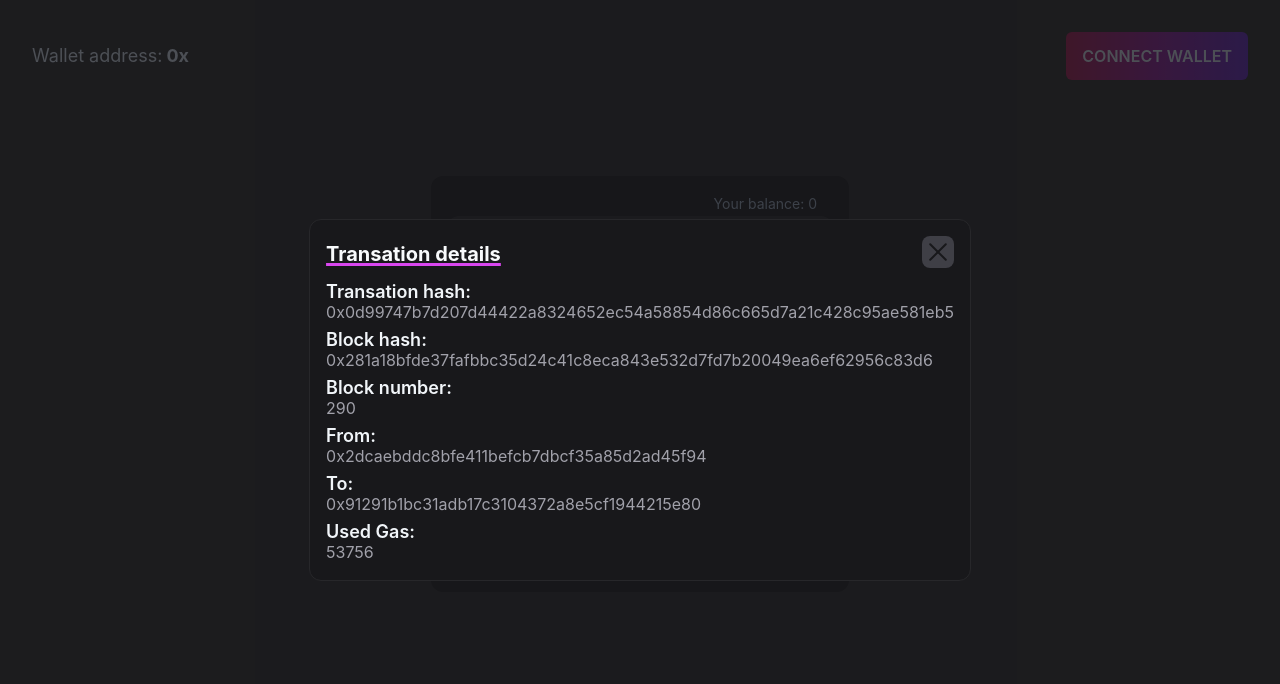
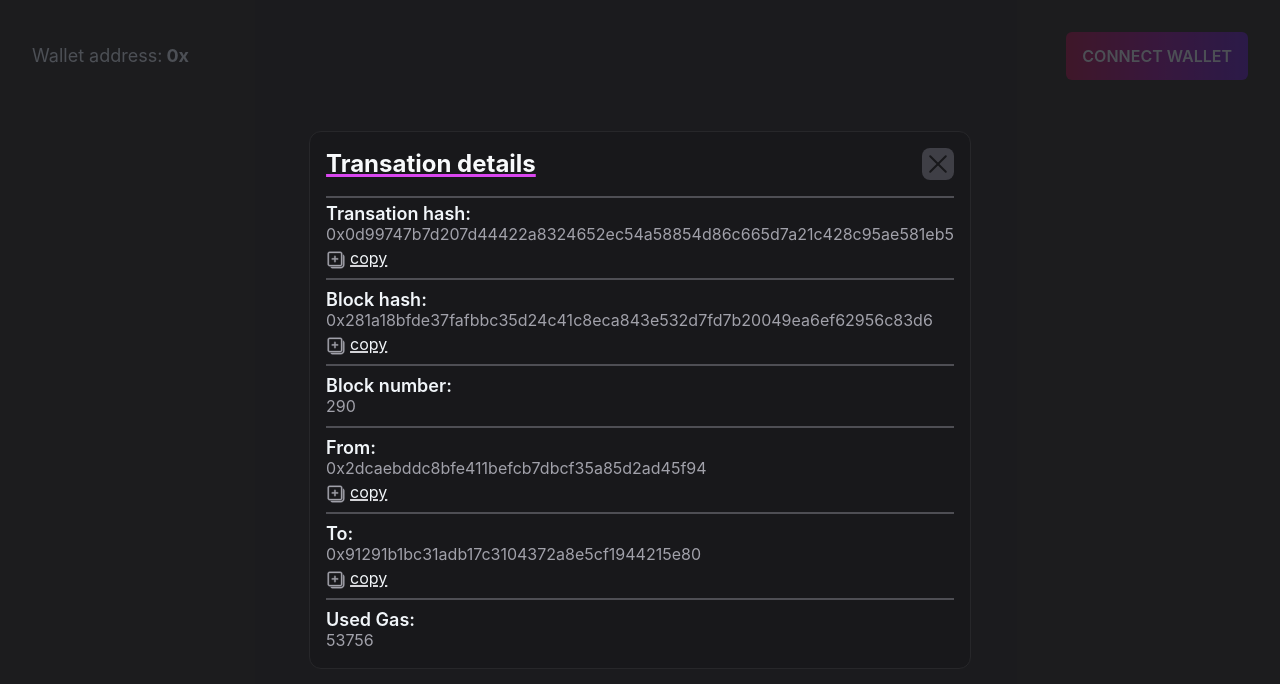
Before and after one commit to anteqkois/ANQSwap, a React (Create React App) app in the folder client/: page / in a window 1280 px wide. Shown: the top 684 px of the page. Built offline with nearby package versions, Linux system fonts and the light colour scheme.

Commit message:
first view of transation

```diff
--- a/client/src/components/Swap.jsx
+++ b/client/src/components/Swap.jsx
@@ -11,6 +11,7 @@ import InputFrom from "./InputFrom";
 import InputTo from "./InputTo";
 import PredirectFromOneInfo from "./PredirectFromOneInfo";
 import { ReactComponent as Metamask } from "../assets/metamask.svg";
+import CopyToClipboard from "./utils/CopyToClipboard";
 
 const ACTION = {
   INPUT_SET_BALANCE: "INPUT_SET_BALANCE",
@@ -597,28 +598,32 @@ const Swap = ({
           </Button>
         </div>
         <TransationModal title="Transation details">
-          <div className="flex flex-col gap-2">
-            <div>
+          <div className="flex flex-col gap-3 ">
+            <div className="border-y-2 py-2 border-zinc-400 border-opacity-40">
               <h4 className="text-lg font-semibold leading-4">
                 Transation hash:
               </h4>
               <p className="text-zinc-400">{transation.transactionHash}</p>
+              <CopyToClipboard copyData={transation.transactionHash} />
             </div>
-            <div>
+            <div className="border-b-2 pb-2 border-zinc-400 border-opacity-40">
               <h4 className="text-lg font-semibold leading-4">Block hash:</h4>
               <p className="text-zinc-400">{transation.blockHash}</p>
+              <CopyToClipboard copyData={transation.blockHash} />
             </div>
-            <div>
+            <div className="border-b-2 pb-2 border-zinc-400 border-opacity-40">
               <h4 className="text-lg font-semibold leading-4">Block number:</h4>
               <p className="text-zinc-400">{transation.blockNumber}</p>
             </div>
-            <div>
+            <div className="border-b-2 pb-2 border-zinc-400 border-opacity-40">
               <h4 className="text-lg font-semibold leading-4">From:</h4>
               <p className="text-zinc-400">{transation.from}</p>
+              <CopyToClipboard copyData={transation.from} />
             </div>
-            <div>
+            <div className="border-b-2 pb-2 border-zinc-400 border-opacity-40">
               <h4 className="text-lg font-semibold leading-4">To:</h4>
               <p className="text-zinc-400">{transation.to}</p>
+              <CopyToClipboard copyData={transation.to} />
             </div>
             <div>
               <h4 className="text-lg font-semibold leading-4">Used Gas:</h4>
--- /dev/null
+++ b/client/src/components/utils/CopyToClipboard.jsx
@@ -0,0 +1,22 @@
+import React from "react";
+import { updateClipboard } from "../../helpers/clipboard";
+import { ReactComponent as Copy } from "../../assets/copy.svg";
+
+const CopyToClipboard = ({ onClick, copyData }) => {
+  const handleClick = () => {
+    updateClipboard(copyData);
+    onClick && onClick();
+  };
+
+  return (
+    <span
+      className="underline decoration-2 decoration-zinc-300 cursor-pointer"
+      onClick={handleClick}
+    >
+      <Copy className="inline-block mr-1 stroke-zinc-400 fill-zinc-400" />
+      copy
+    </span>
+  );
+};
+
+export default CopyToClipboard;
--- /dev/null
+++ b/client/src/helpers/clipboard.js
@@ -0,0 +1,17 @@
+const fulfilledDefault = (data) => {
+  console.log('You copy:', data);
+};
+const rejectedDefault = (data) => {
+  console.error("Doesn't copy data");
+};
+
+export const updateClipboard = (copyData, fulfilled, rejected) => {
+  navigator.clipboard.writeText(copyData).then(
+    () => {
+      !fulfilled && fulfilledDefault(copyData);
+    },
+    () => {
+      !rejected && rejectedDefault();
+    },
+  );
+};
--- a/client/src/hooks/useModal.jsx
+++ b/client/src/hooks/useModal.jsx
@@ -22,7 +22,7 @@ function useModal() {
     [showModal]
   );
 
-  const Modal = ({ children, title, showTime }) => {
+  const Modal = ({ children, title, showTime, className }) => {
     time.current = showTime;
 
     return createPortal(
@@ -36,7 +36,7 @@ function useModal() {
             onClick={(e) => e.stopPropagation()}
           >
             <div className="flex items-end justify-between gap-4 pb-4">
-              <h1 className="text-xl font-bold text-slate-50 underline decoration-[3px] decoration-fuchsia-500">
+              <h1 className="text-2xl font-bold text-slate-50 underline decoration-[3px] decoration-fuchsia-500">
                 {title}
               </h1>
               <span
```
Also changed, not shown: client/src/assets/copy.svg (added), client/src/helpers/copyToClipboard.js (deleted).
